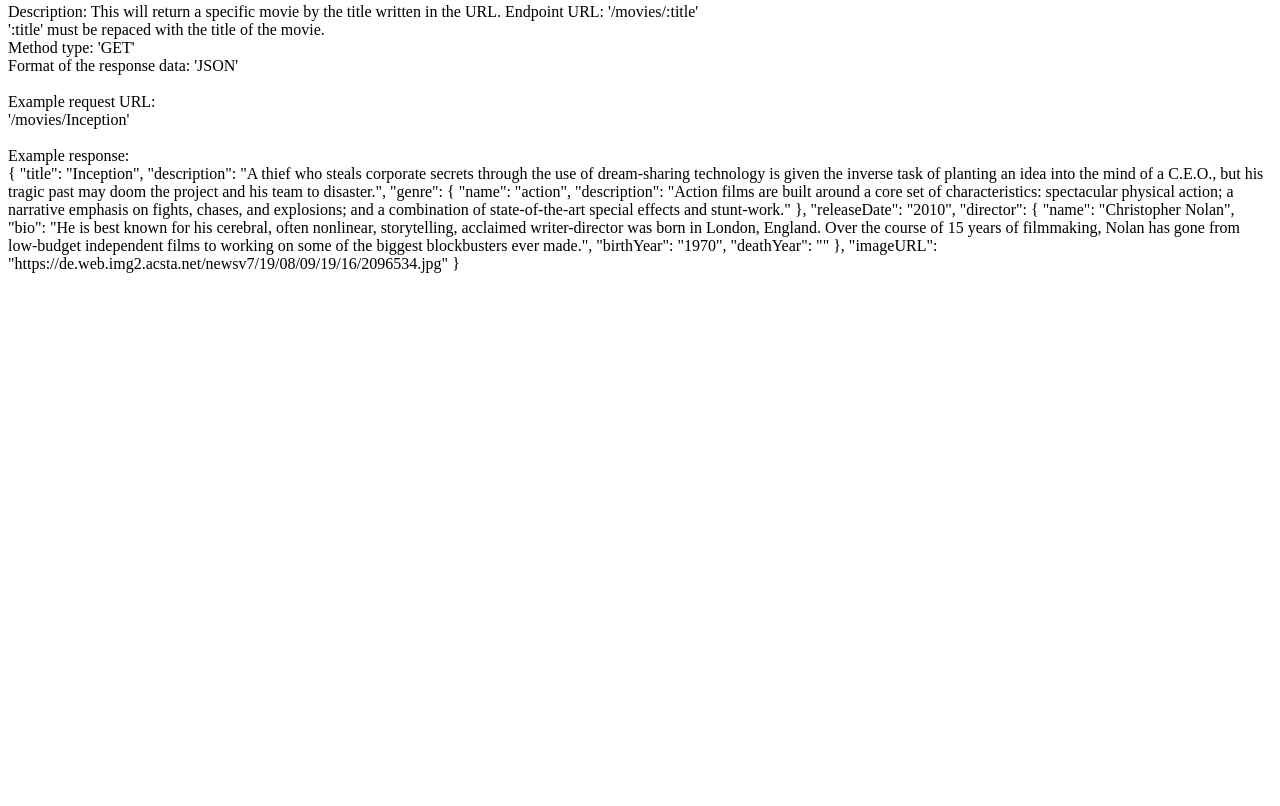
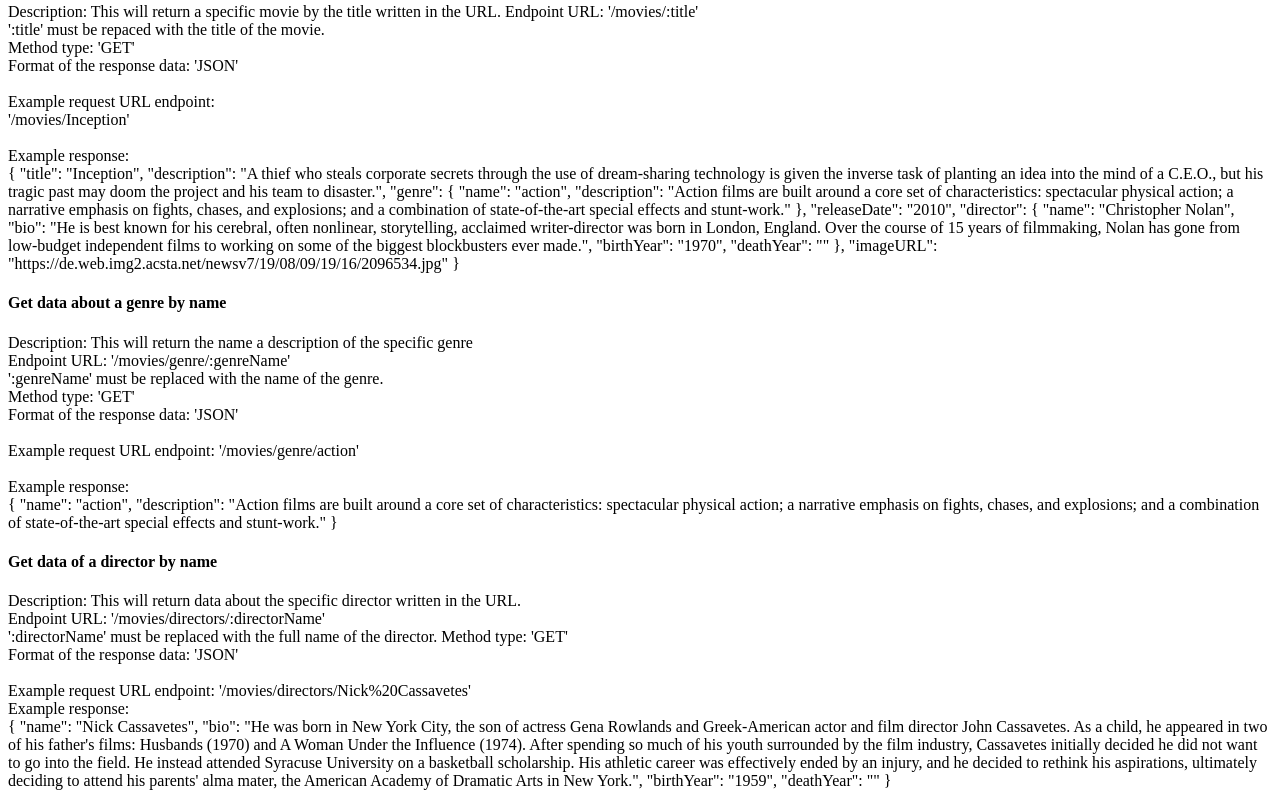
Before and after one commit to Darkpfeffer/movie_api, a website: page public/documentation.html in a window 1280 px wide. Shown: the part 1217-2023 px from the top of the page. Before the commit the page ends 1506 px from the top, so only its background shows below. Drawn offline with Linux system fonts and the light colour scheme.

Commit message:
documented function(get data by name)
genre data, director data

```diff
--- a/public/documentation.html
+++ b/public/documentation.html
@@ -36,7 +36,7 @@
                             Method type: 'POST'<br>
                             Format of the response data: Text
                             <br>
-                            Example request URL:<br>
+                            Example request URL endpoint:<br>
                             '/users/1/Hitman'<br>
                             <br>
                             Example response:<br>
@@ -90,7 +90,7 @@
                             Method type: 'GET'<br>
                             Format of the response data: 'JSON'<br>
                             <br>
-                            Example request URL:<br>
+                            Example request URL endpoint:<br>
                             '/movies/Inception'<br>
                             <br>
                             Example response:<br>
@@ -111,6 +111,41 @@
                                 "imageURL": "https://de.web.img2.acsta.net/newsv7/19/08/09/19/16/2096534.jpg"
                             }
                         </p>
+                    <h4>Get data about a genre by name</h4>
+                        <p>
+                            Description: This will return the name a description of the
+                             specific genre<br>
+                            Endpoint URL: '/movies/genre/:genreName'<br>
+                            ':genreName' must be replaced with the name of the genre.<br>
+                            Method type: 'GET'<br>
+                            Format of the response data: 'JSON'<br>
+                            <br>
+                            Example request URL endpoint: '/movies/genre/action'<br>
+                            <br>
+                            Example response:<br>
+                            {
+                                "name": "action",
+                                "description": "Action films are built around a core set of characteristics: spectacular physical action; a narrative emphasis on fights, chases, and explosions; and a combination of state-of-the-art special effects and stunt-work."
+                            }
+                        </p>
+                    <h4>Get data of a director by name</h4>
+                        <p>
+                            Description: This will return data about the specific director
+                             written in the URL.<br>
+                            Endpoint URL: '/movies/directors/:directorName'<br>
+                            ':directorName' must be replaced with the full name of the director.
+                            Method type: 'GET'<br>
+                            Format of the response data: 'JSON'<br>
+                            <br>
+                            Example request URL endpoint: '/movies/directors/Nick%20Cassavetes'<br>
+                            Example response:<br>
+                            {
+                                "name": "Nick Cassavetes",
+                                "bio": "He was born in New York City, the son of actress Gena Rowlands and Greek-American actor and film director John Cassavetes. As a child, he appeared in two of his father's films: Husbands (1970) and A Woman Under the Influence (1974). After spending so much of his youth surrounded by the film industry, Cassavetes initially decided he did not want to go into the field. He instead attended Syracuse University on a basketball scholarship. His athletic career was effectively ended by an injury, and he decided to rethink his aspirations, ultimately deciding to attend his parents' alma mater, the American Academy of Dramatic Arts in New York.",
+                                "birthYear": "1959",
+                                "deathYear": ""
+                            }
+                        </p>
         </div>
     </body>
 </html>
```
